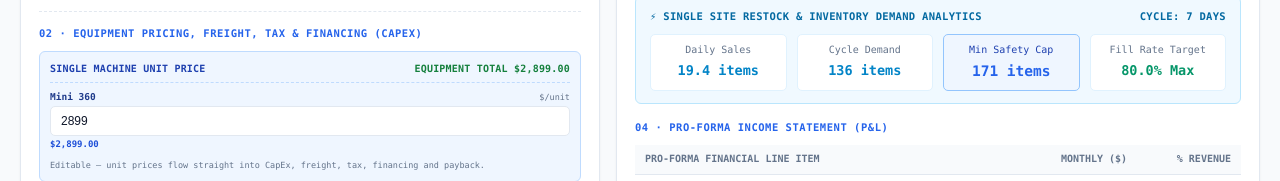
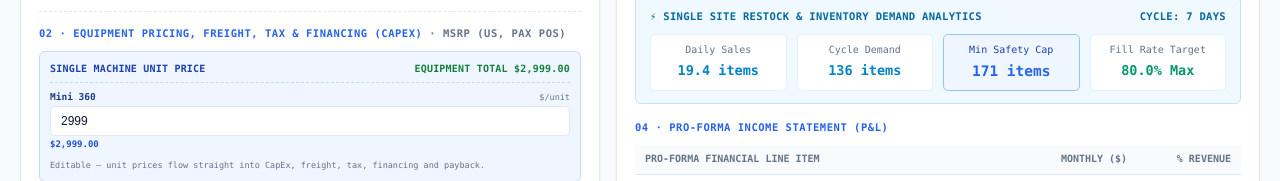
Before and after one commit to hahavending/Vending-Equipment-Selection-ROI-Calculator, a plain HTML site: page index.html in a window 1280 px wide. Shown: the part 599-780 px from the top of the page. Drawn offline with Linux system fonts and the light colour scheme.

Commit message:
Update index.html

```diff
--- a/index.html
+++ b/index.html
@@ -851,7 +851,7 @@
           <div class="divider"></div>
 
           <!-- MODULE 02: HARDWARE PRICING, FREIGHT, TAX & FINANCING (CAPEX) -->
-          <span class="section-label">02 · Equipment Pricing, Freight, Tax & Financing (CapEx)</span>
+          <span class="section-label">02 · Equipment Pricing, Freight, Tax &amp; Financing (CapEx) <span style="font-weight:600;color:#64748b;">· MSRP (US, Pax POS)</span></span>
 
           <!-- DYNAMIC HARDWARE PRICES FOR ALL CLUSTER MODELS -->
           <div id="devicePriceEditorsContainer" style="margin-bottom:12px; background:#eff6ff; border:1px solid #bfdbfe; border-radius:6px; padding:10px;"></div>
@@ -1220,13 +1220,13 @@
 
 <script>
 const devicesCatalog = {
-  "Mini 360":   {price:2899, cap:216, cuft:13.88},
-  "Plus 440":   {price:3399, cap:288, cuft:17.06},
-  "Pro 542":    {price:4299, cap:324, cuft:19.71},
-  "Freezer 550":{price:4699, cap:336, cuft:20.02, freezer:true},
-  "Max 620S":   {price:5399, cap:378, cuft:20.94},
-  "Max 660":    {price:4999, cap:432, cuft:22.46},
-  "Ultra 1200": {price:6799, cap:648, cuft:39.94}
+  "Mini 360":   {price:2999, cap:216, cuft:13.88},
+  "Plus 440":   {price:3499, cap:288, cuft:17.06},
+  "Pro 542":    {price:4499, cap:324, cuft:19.71},
+  "Freezer 550":{price:4999, cap:336, cuft:20.02, freezer:true},
+  "Max 620S":   {price:5499, cap:378, cuft:20.94},
+  "Max 660":    {price:5099, cap:432, cuft:22.46},
+  "Ultra 1200": {price:6999, cap:648, cuft:39.94}
 };
 
 const tieredPresets = {
```
